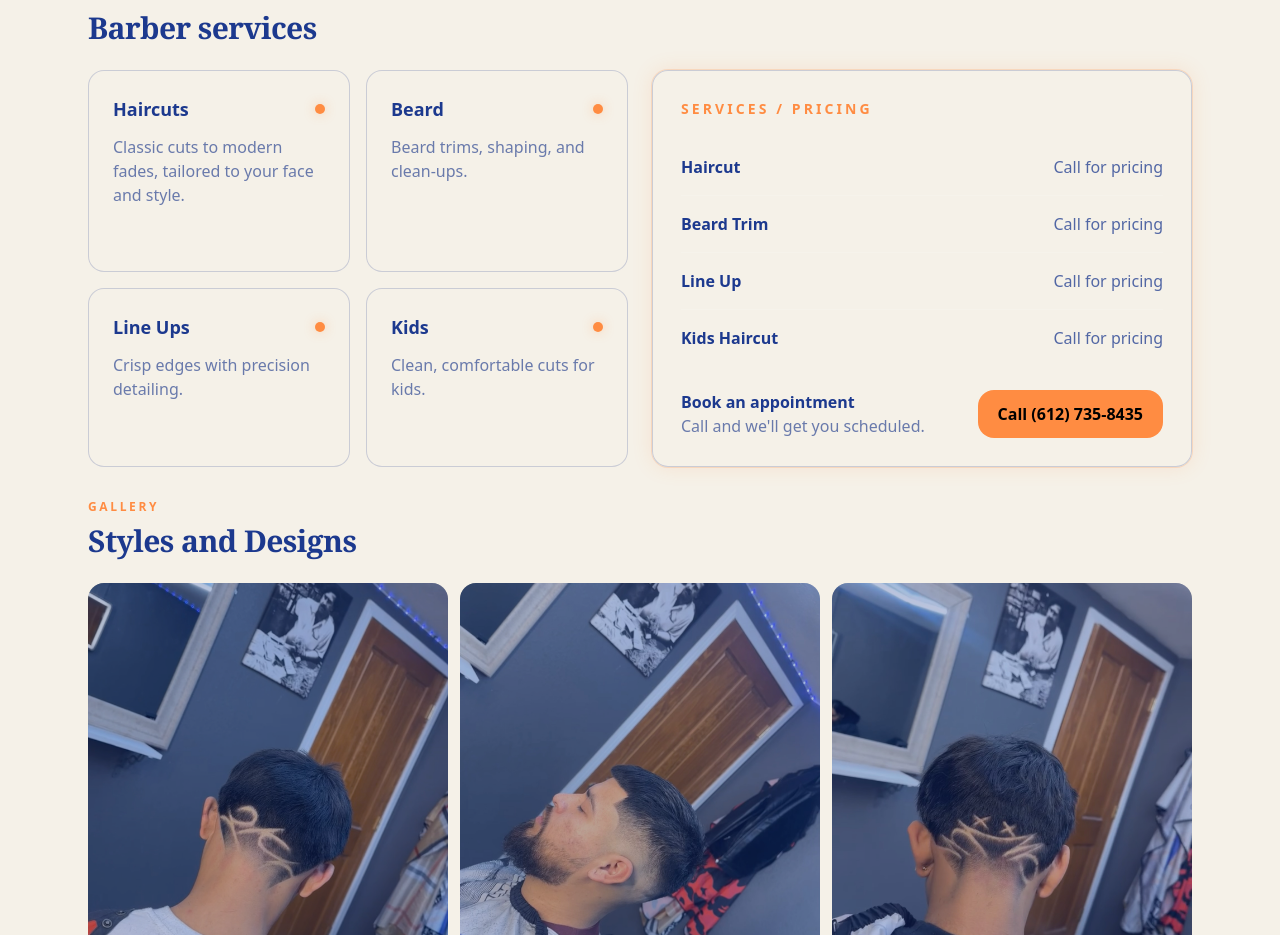
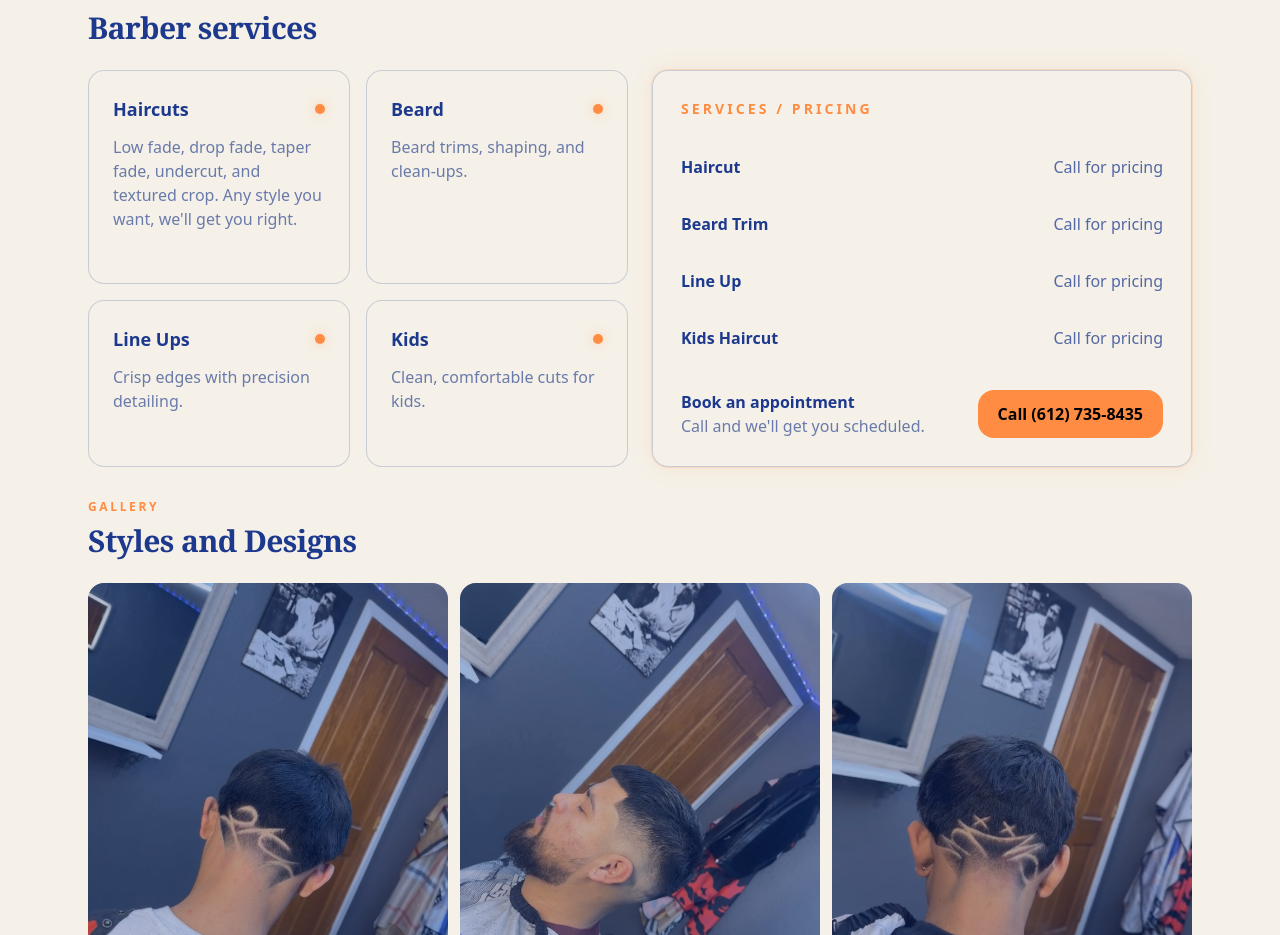
Before and after one commit to alvaradl/chifibarbershop, a React (Vite) app in the folder site/: page / in a window 1280 px wide. Shown: the part 1121-2056 px from the top of the page. Built offline with nearby package versions, Linux system fonts and the light colour scheme.

Commit message:
Update service description in siteData for improved clarity and detail; enhance the Haircuts entry to better reflect available styles and offerings.

```diff
--- a/site/src/siteData.ts
+++ b/site/src/siteData.ts
@@ -29,7 +29,7 @@ export const siteData = {
   services: [
     {
       title: "Haircuts",
-      desc: "Classic cuts to modern fades, tailored to your face and style.",
+      desc: "Low fade, drop fade, taper fade, undercut, and textured crop. Any style you want, we'll get you right.",
     },
     { title: "Beard", desc: "Beard trims, shaping, and clean-ups." },
     { title: "Line Ups", desc: "Crisp edges with precision detailing." },
```
